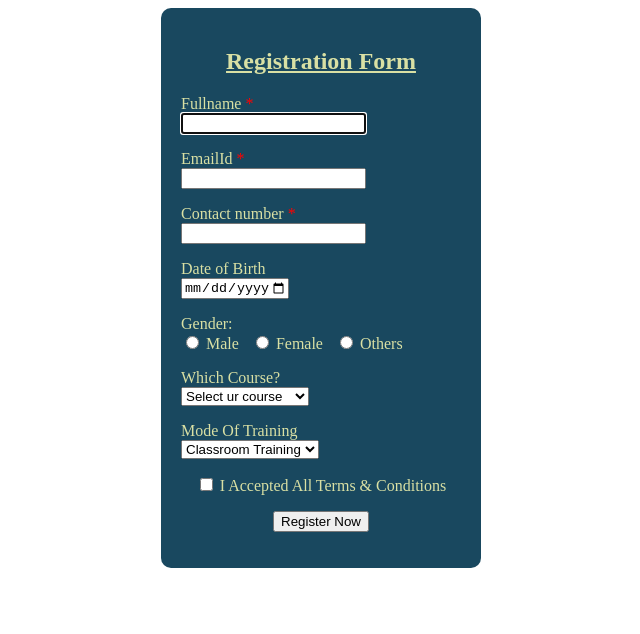
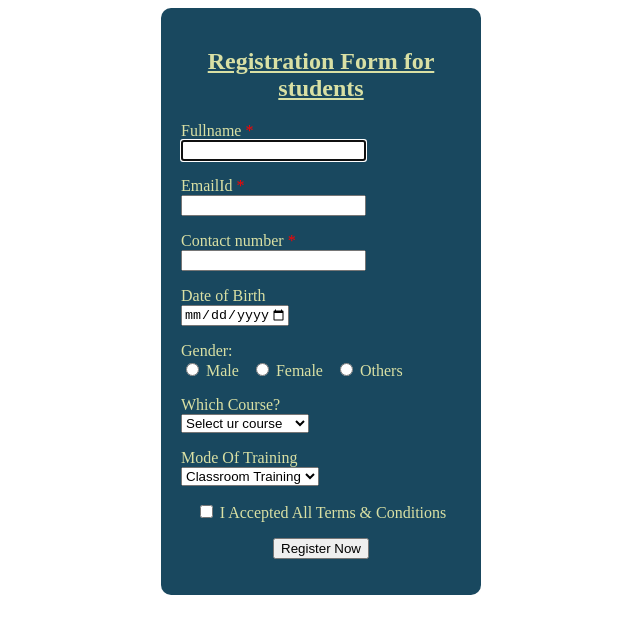
Before and after one commit to ashrafgate/End-to-End-DevOps_Pipeline_for_a_Web_Application_CI-CD, a plain HTML site: page index.html in a window 1280 px wide. Shown: the whole page, without its empty margins (319-959 px from the left). Drawn offline with Linux system fonts and the light colour scheme.

Commit message:
Update index.html

```diff
--- a/index.html
+++ b/index.html
@@ -20,7 +20,7 @@
   </head>
   <body>
 	<div>
-	  <h2 align="center"><u>Registration Form</u></h2>
+	  <h2 align="center"><u>Registration Form for students</u></h2>
 	  <form id="frm" action="registration.html" autocomplete="off">
 		<p>
 		  <label for="fna">Fullname</label> <span>*</span> <br>
```
